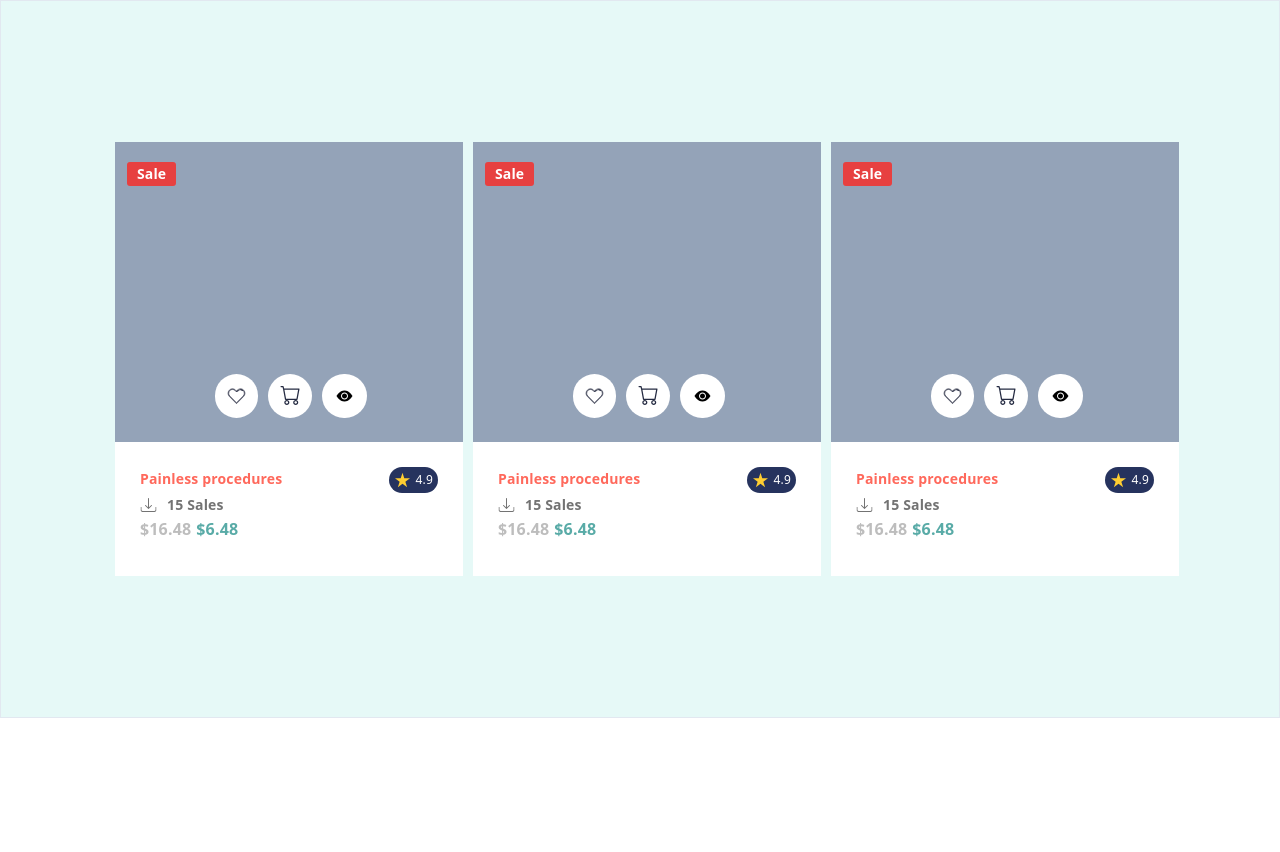
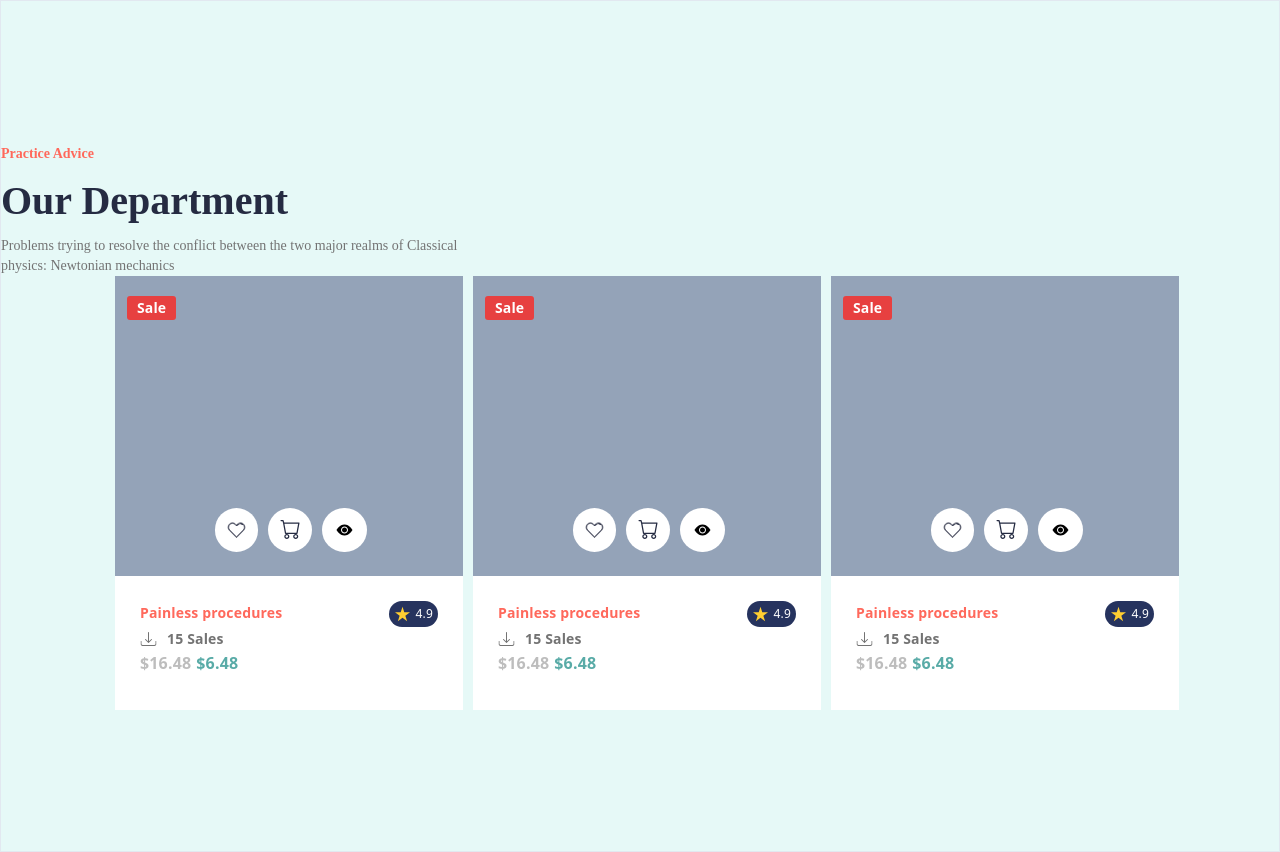
Before and after one commit to ismoiljondev/medical, a React (Vite) app: page / in a window 1280 px wide. Before the commit the page ends 800 px from the top, so only its background shows below. Built offline with nearby package versions, Linux system fonts and the light colour scheme.

Commit message:
trouble case

```diff
--- a/src/components/Title/Title.tsx
+++ b/src/components/Title/Title.tsx
@@ -1,4 +1,4 @@
-import React, { FC } from "react";
+import { FC } from "react";
 import "./Title.css";
 import { Link } from "react-router-dom";
 
--- a/src/components/med-services/Services.tsx
+++ b/src/components/med-services/Services.tsx
@@ -1,8 +1,16 @@
+import Title from "../Title/Title.tsx";
 import Card from "./Card.tsx";
 
 function Services() {
   return (
     <div className="bg-azure border w-[clamp(300px,100%,1440px)] py-[clamp(20px,11%,160px)] mx-auto">
+      <Title
+        types="Services"
+        header="Practice Advice "
+        headline="Our Department"
+        subHeadline="Problems trying to resolve the conflict between
+        the two major realms of Classical physics: Newtonian mechanics"
+      />
       <div className="conatainer w-[1050px] mx-auto flex justify-between gap-[10px] max-xl:justify-evenly max-xl:flex-wrap max-xl:gap-y-10 max-xl:w-[822px] max-lg:w-[350px]">
         <Card /* first */ />
         <Card /* second */ />
--- a/tsconfig.json
+++ b/tsconfig.json
@@ -2,7 +2,7 @@
   "compilerOptions": {
     "target": "ES2020",
     "useDefineForClassFields": true,
-		"lib": ["ES2020", "DOM", "DOM.Iterable"],
+    "lib": ["ES2021", "DOM", "DOM.Iterable"],
     "module": "ESNext",
     "skipLibCheck": true,
 
```
Lines whose indentation alone changed are shown as unchanged.
